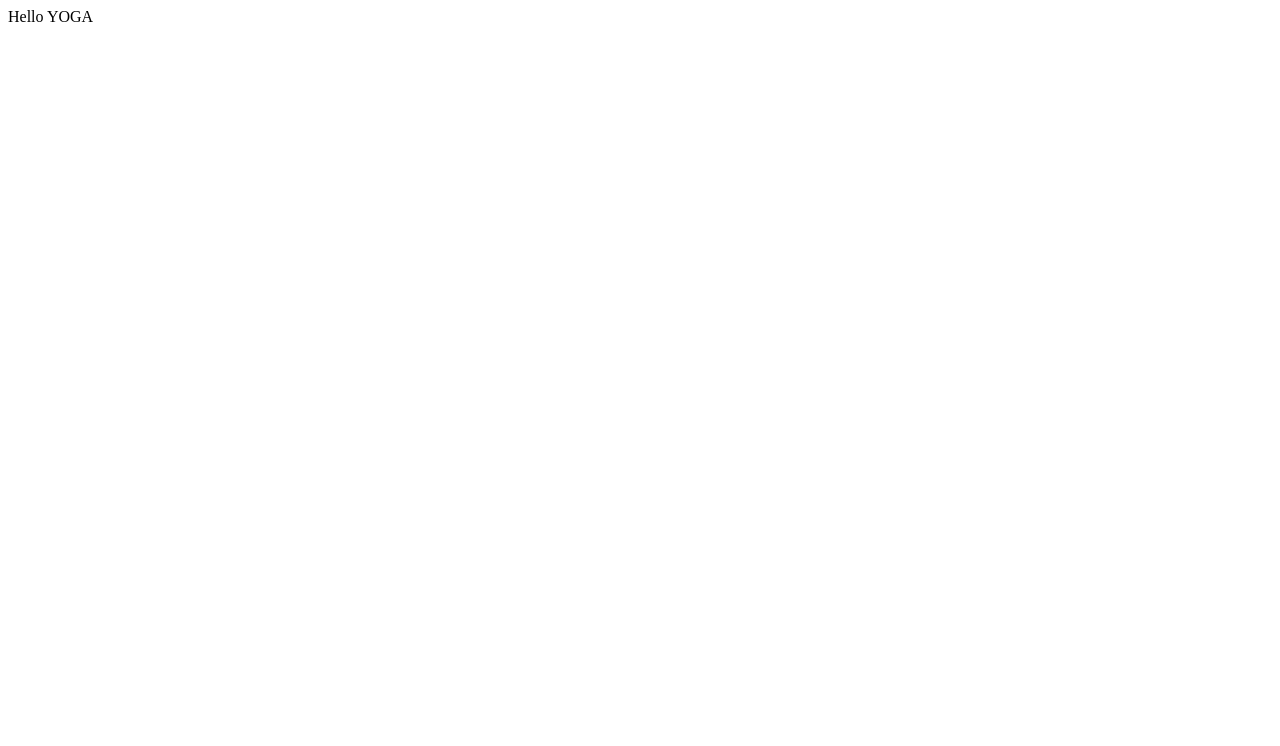
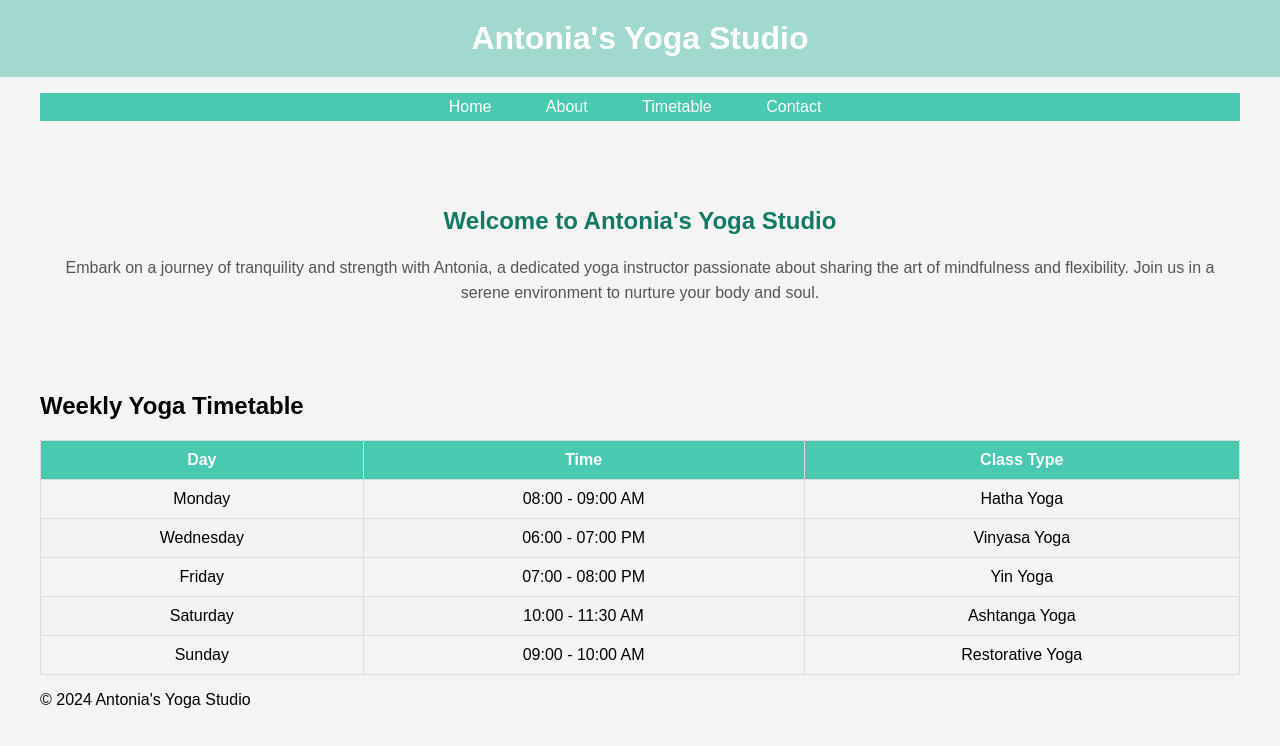
Before and after one commit to antoniahoffmann/antoniahoffmann.github.io, a plain HTML site: page index.html in a window 1280 px wide. Drawn offline with Linux system fonts and the light colour scheme.

Commit message:
Add some dummy content

```diff
--- a/index.html
+++ b/index.html
@@ -1 +1,188 @@
-Hello YOGA
+<!DOCTYPE html>
+<html lang="en">
+<head>
+    <meta charset="UTF-8">
+    <meta name="viewport" content="width=device-width, initial-scale=1.0">
+    <title>Antonia's Yoga Studio</title>
+    <style>
+        body {
+            font-family: 'Arial', sans-serif;
+            margin: 0;
+            padding: 0;
+            background-color: #f4f4f4;
+        }
+
+        .container {
+            max-width: 1200px;
+            margin: auto;
+            padding: 0 20px;
+        }
+
+        header {
+            background-color: #a2d9ce;
+            padding: 20px 0;
+            text-align: center;
+        }
+
+        header h1 {
+            margin: 0;
+            color: #fff;
+        }
+
+        nav ul {
+            padding: 0;
+            list-style: none;
+            text-align: center;
+            background-color: #48c9b0;
+        }
+
+        nav ul li {
+            display: inline;
+            margin-right: 10px;
+        }
+
+        nav ul li a {
+            text-decoration: none;
+            color: white;
+            padding: 5px 20px;
+            display: inline-block;
+        }
+
+        nav ul li a:hover {
+            background-color: #117a65;
+        }
+
+        .intro {
+            text-align: center;
+            padding: 50px 20px;
+        }
+
+        .intro h2 {
+            color: #117a65;
+        }
+
+        .intro p {
+            color: #555;
+            line-height: 1.6;
+        }
+
+        .timetable {
+            width: 100%;
+            border-collapse: collapse;
+            margin-top: 20px;
+        }
+
+        .timetable th, .timetable td {
+            padding: 10px;
+            border: 1px solid #ddd;
+            text-align: center;
+        }
+
+        .timetable th {
+            background-color: #48c9b0;
+            color: white;
+        }
+
+        .timetable tr:nth-child(even) {
+            background-color: #f2f2f2;
+        }
+
+        @media (max-width: 768px) {
+            nav ul li {
+                display: block;
+                margin-right: 0;
+            }
+
+            .timetable, .timetable th, .timetable td {
+                display: block;
+            }
+
+            .timetable th, .timetable td {
+                text-align: left;
+            }
+
+            .timetable td {
+                padding-left: 50%;
+                position: relative;
+            }
+
+            .timetable td::before {
+                content: attr(data-label);
+                position: absolute;
+                left: 10px;
+                font-weight: bold;
+            }
+        }
+    </style>
+</head>
+<body>
+    <header>
+        <div class="container">
+            <h1>Antonia's Yoga Studio</h1>
+        </div>
+    </header>
+    <nav>
+        <div class="container">
+            <ul>
+                <li><a href="#home">Home</a></li>
+                <li><a href="#about">About</a></li>
+                <li><a href="#timetable">Timetable</a></li>
+                <li><a href="#contact">Contact</a></li>
+            </ul>
+        </div>
+    </nav>
+
+    <section class="intro" id="home">
+        <div class="container">
+            <h2>Welcome to Antonia's Yoga Studio</h2>
+            <p>Embark on a journey of tranquility and strength with Antonia, a dedicated yoga instructor passionate about sharing the art of mindfulness and flexibility. Join us in a serene environment to nurture your body and soul.</p>
+        </div>
+    </section>
+
+    <section class="container" id="timetable">
+        <h2>Weekly Yoga Timetable</h2>
+        <table class="timetable">
+            <thead>
+                <tr>
+                    <th>Day</th>
+                    <th>Time</th>
+                    <th>Class Type</th>
+                </tr>
+            </thead>
+            <tbody>
+                <tr>
+                    <td data-label="Day">Monday</td>
+                    <td data-label="Time">08:00 - 09:00 AM</td>
+                    <td data-label="Class Type">Hatha Yoga</td>
+                </tr>
+                <tr>
+                    <td data-label="Day">Wednesday</td>
+                    <td data-label="Time">06:00 - 07:00 PM</td>
+                    <td data-label="Class Type">Vinyasa Yoga</td>
+                </tr>
+                <tr>
+                    <td data-label="Day">Friday</td>
+                    <td data-label="Time">07:00 - 08:00 PM</td>
+                    <td data-label="Class Type">Yin Yoga</td>
+                </tr>
+                <tr>
+                    <td data-label="Day">Saturday</td>
+                    <td data-label="Time">10:00 - 11:30 AM</td>
+                    <td data-label="Class Type">Ashtanga Yoga</td>
+                </tr>
+                <tr>
+                    <td data-label="Day">Sunday</td>
+                    <td data-label="Time">09:00 - 10:00 AM</td>
+                    <td data-label="Class Type">Restorative Yoga</td>
+                </tr>
+            </tbody>
+        </table>
+    </section>
+
+    <footer>
+        <div class="container">
+            <p>&copy; 2024 Antonia's Yoga Studio</p>
+        </div>
+    </footer>
+</body>
+</html>
```
